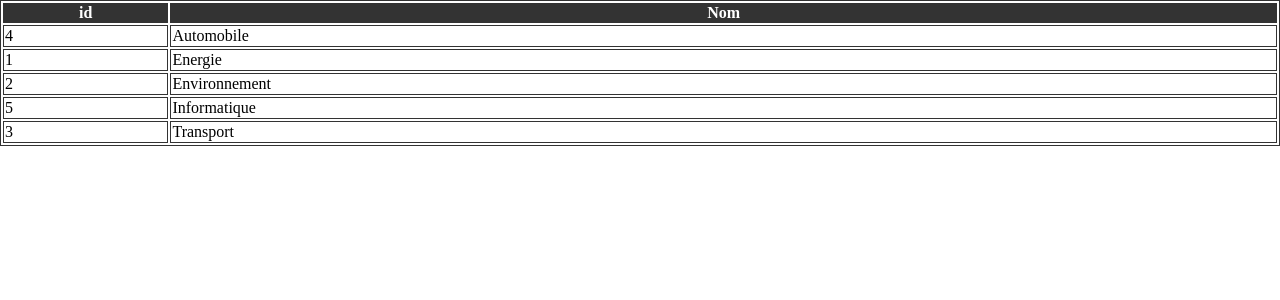
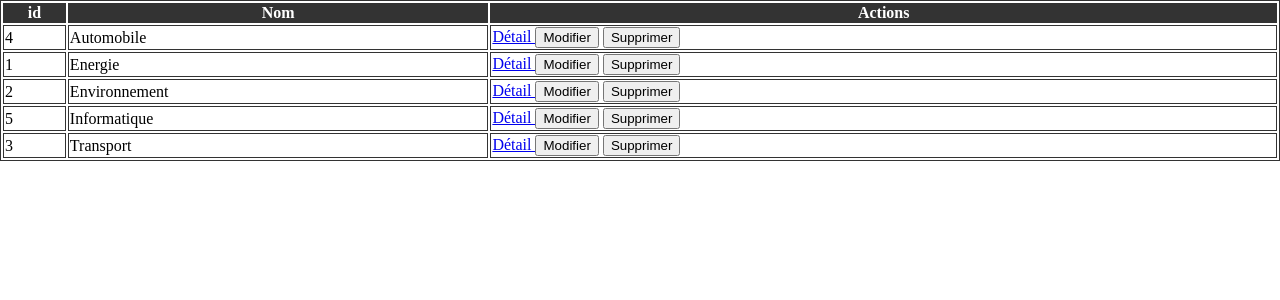
Before and after one commit to LamsaLL/projet-php, a PHP site: page /index.php?action=viewActivities in a window 1280 px wide. Shown: the top 300 px of the page. Run offline with PHP 8.4, Linux system fonts and the light colour scheme; data comes from the database, SQL or seed files in the repository.

Commit message:
feat: viewActivity added

```diff
--- a/View/viewActivities.php
+++ b/View/viewActivities.php
@@ -13,6 +13,7 @@
         <tr>
             <th>id</th>
             <th>Nom</th>
+            <th>Actions</th>
         </tr>
         </thead>
         <tbody>
@@ -22,6 +23,12 @@
             <tr>
                 <td><?php echo $activity->getId(); ?></td>
                 <td><?php echo $activity->getLabel(); ?></td>
+                <td>
+                    <a href="index.php?action=viewActivity&id=<?= $activity->getId()?>">Détail
+                    </a>
+                    <button>Modifier</button>
+                    <button>Supprimer</button>
+                </td>
             </tr>
         <?php
             }
--- a/index.php
+++ b/index.php
@@ -32,7 +32,7 @@ try {
                     $error = 'Erreur : action non reconnue<br/>';
                     break;
             }
-        } elseif (stripos($_GET['action'], 'activ')) {
+        } elseif (stripos($_GET['action'], 'activit')) {
             $controler = new ActivityController();
             switch ($_GET['action']) {
                 case 'viewActivity':
```
Also changed, not shown: View/viewActivity.php (added, +21 -0 lines).
